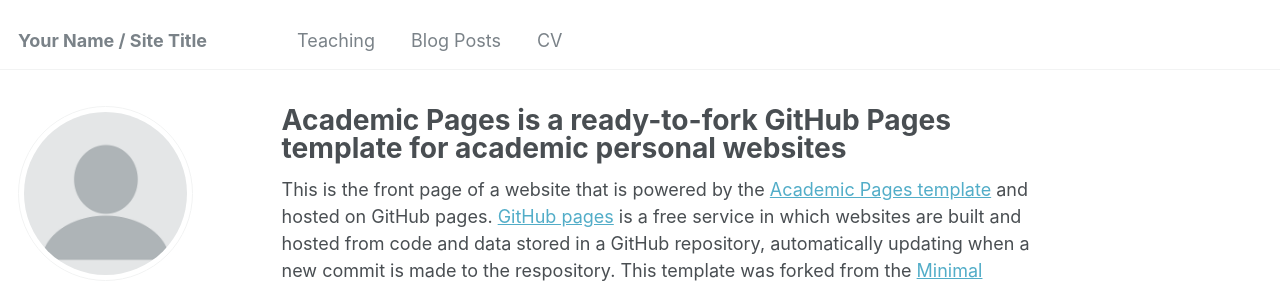
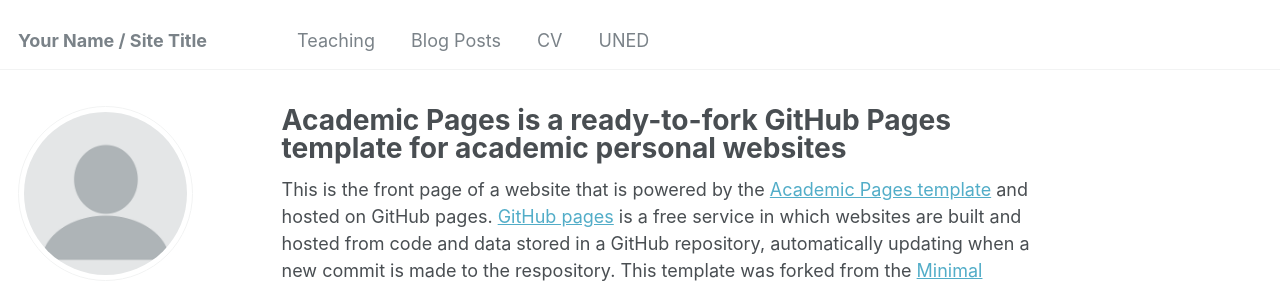
Before and after one commit to SergioEstan/sergioestan.github.io, a Jekyll site: the page built from _pages/about.md, in a window 1280 px wide. Shown: the top 283 px of the page. Built offline with Jekyll 4.4.1, drawn with Linux system fonts in a browser that asks for light colours; some web fonts are replaced.

Commit message:
Update navigation.yml

```diff
--- a/_data/navigation.yml
+++ b/_data/navigation.yml
@@ -8,3 +8,6 @@ main:
 
   - title: "CV"
     url: /cv/
+
+  - title: "UNED"
+    url: /uned/
```
